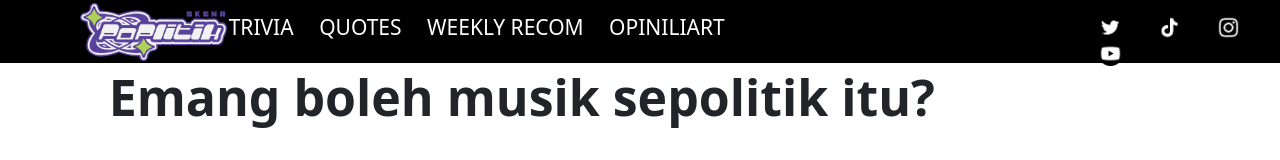
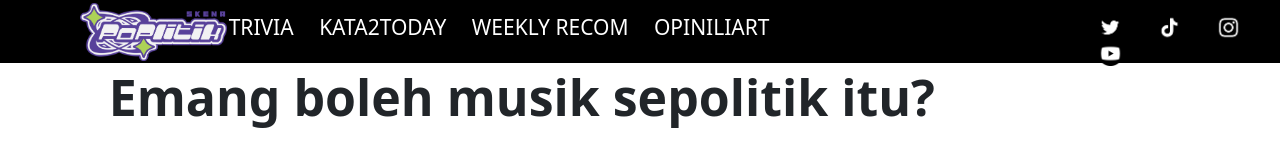
Before and after one commit to ffajarbai/poplitik, a plain HTML site: page berita.html in a window 1280 px wide. Shown: the top 160 px of the page. Drawn offline with nearby package versions, Linux system fonts and the light colour scheme.

Commit message:
Update berita.html

```diff
--- a/berita.html
+++ b/berita.html
@@ -21,7 +21,7 @@
             </div>
             <div class="col-7 teHead">
                 <a class="teksHead" href="index.html#trivia">TRIVIA</a>
-                <a class="teksHead" href="index.html#quotes">QUOTES</a>
+                <a class="teksHead" href="index.html#quotes">KATA2TODAY</a>
                 <a class="teksHead" href="index.html#wecom">WEEKLY RECOM</a>
                 <a class="teksHead" href="index.html#opiniliart">OPINILIART</a>
             </div>
```
